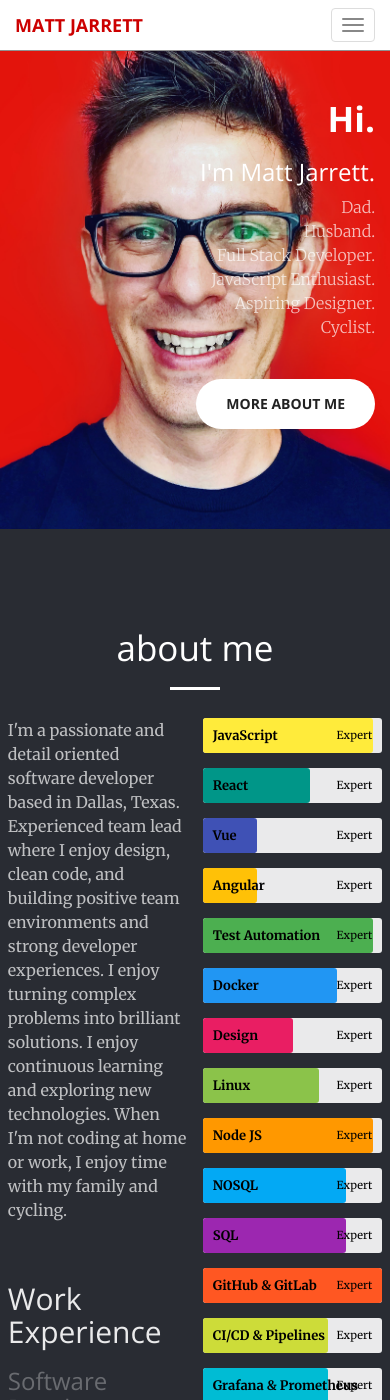
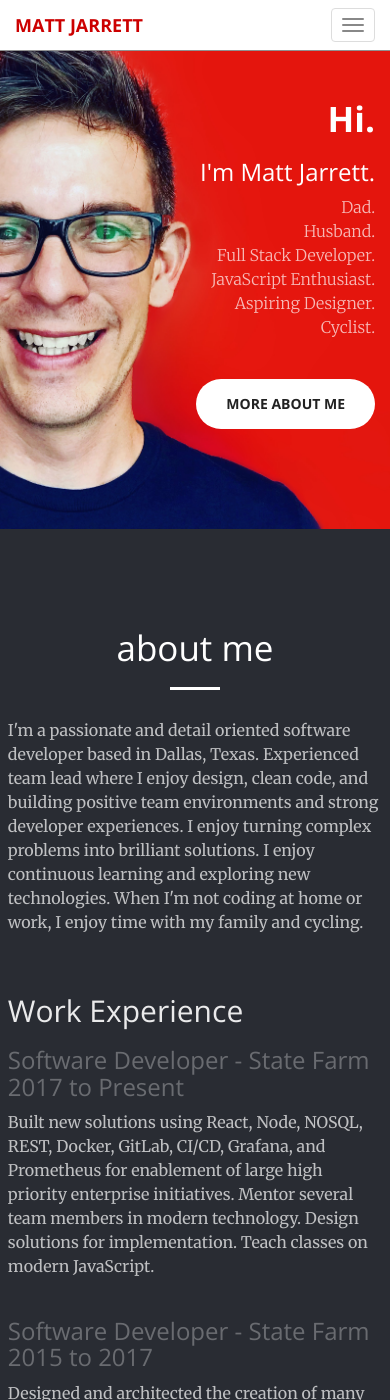
Before and after one commit to cujarrett/cujarrett.github.io, a Jekyll site: the page built from index.html, in a window 390 px wide and 1400 px high. Built offline with Jekyll 4.4.1, drawn with Linux system fonts in a browser that asks for light colours; Markdown is read by kramdown in place of the engine named in the settings.

Commit message:
Adds mobile support

```diff
--- a/_includes/about.html
+++ b/_includes/about.html
@@ -3,7 +3,7 @@
     <h1 class="section-heading">about me</h1>
     <hr class="light">
   </div>
-  <div class="left">
+  <div class="left" id="conditional-hide">
     <p class="text-faded">I'm a passionate and detail oriented software developer based in Dallas,
       Texas. Experienced team lead where I enjoy design, clean code, and building positive team
       environments and strong developer experiences. I enjoy turning complex problems into
@@ -37,7 +37,7 @@
       accepting full time positions. Designed and implemented multiple solutions in Java Spring.</p>
     </br>
   </div>
-  <div class="right">
+  <div class="right" id="conditional-full-width">
     <div name="skills">
       <div class="skillbar clearfix " data-percent="95%">
           <div class="skillbar-title" style="background: #ffeb3b;"><span>JavaScript</span></div>
--- a/_includes/header.html
+++ b/_includes/header.html
@@ -1,4 +1,4 @@
-<header>
+<header id="conditional-background-offset">
   <div class="header-content">
     <div class="header-content-inner">
       <h1>Hi.</h1>
--- a/_sass/_base.scss
+++ b/_sass/_base.scss
@@ -466,3 +466,21 @@ body {
 .more-about-info a {
   color: #FFF;
 }
+
+@media only screen and (max-width: 1026px) {
+  #conditional-hide {
+    width: 100%;
+  }
+}
+
+@media only screen and (max-width: 1026px) {
+  #conditional-full-width {
+    width: 100%;
+  }
+}
+
+@media only screen and (max-width: 800px) {
+  #conditional-background-offset {
+    background-position: 75%;
+  }
+}
```
Lines whose indentation alone changed are shown as unchanged.
